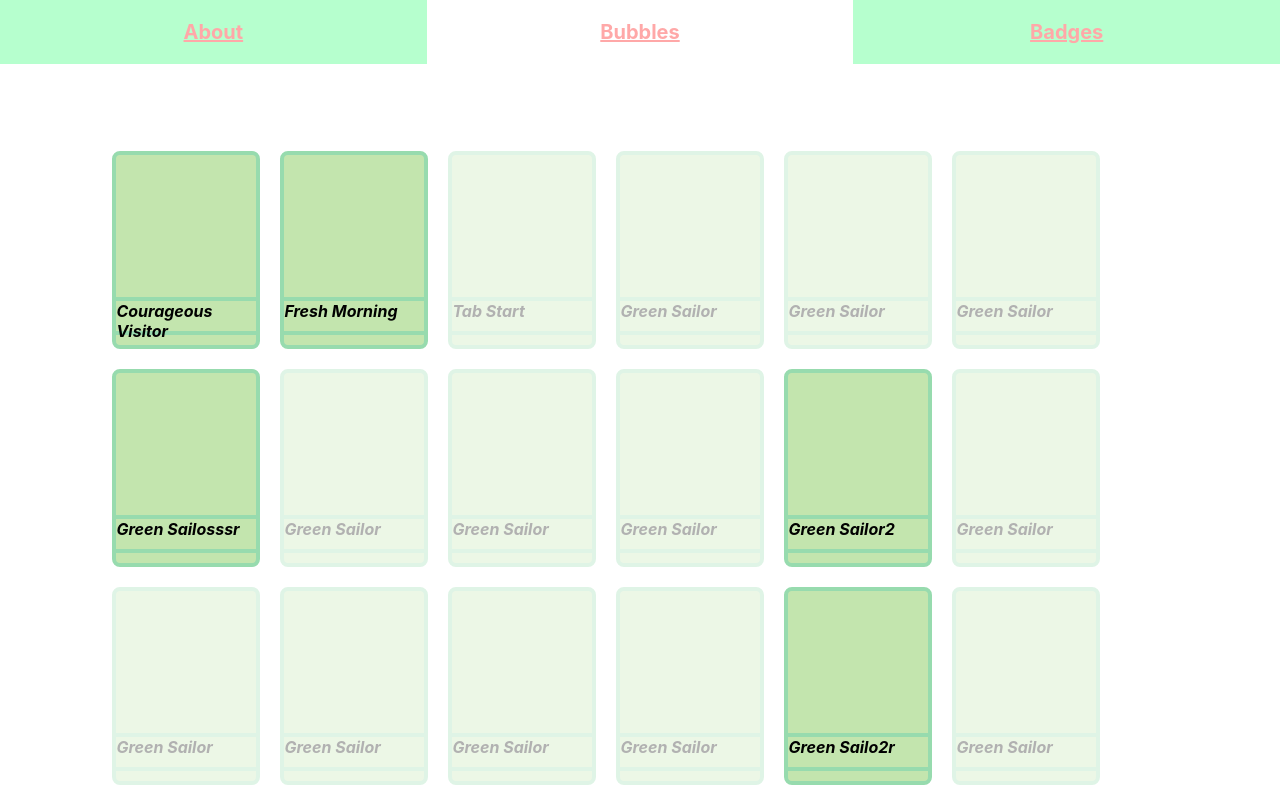
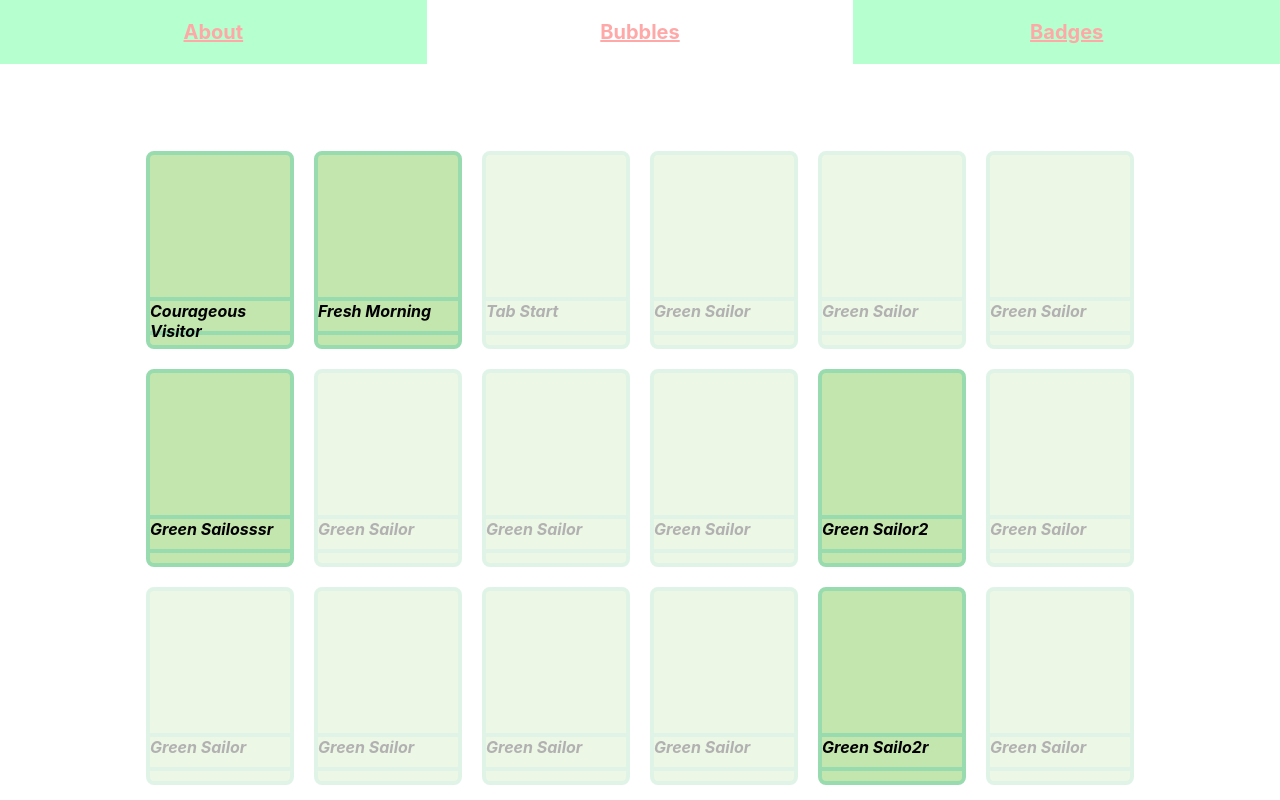
Before and after one commit to jogracz/bubbles, a React (Create React App) app: page /badges in a window 1280 px wide. Shown: the top 800 px of the page. Built offline with nearby package versions, Linux system fonts and the light colour scheme.

Commit message:
Monor changes

```diff
--- a/src/pages/badges/components/badge2.tsx
+++ b/src/pages/badges/components/badge2.tsx
@@ -18,8 +18,6 @@ interface StyledBadgeProps {
 }
 
 const StyledBadge = styled.div`
-  /* height: 100px;
-  width: 50px; */
   width: 140px;
   height: 190px;
   border-radius: 8px;
--- a/src/pages/badges/index.tsx
+++ b/src/pages/badges/index.tsx
@@ -16,6 +16,8 @@ export const Badges: React.FunctionComponent = () => {
 };
 
 const StyledBadges = styled.div`
+  width: "100%";
   display: flex;
+  justify-content: center;
   flex-wrap: wrap;
 `;
```
